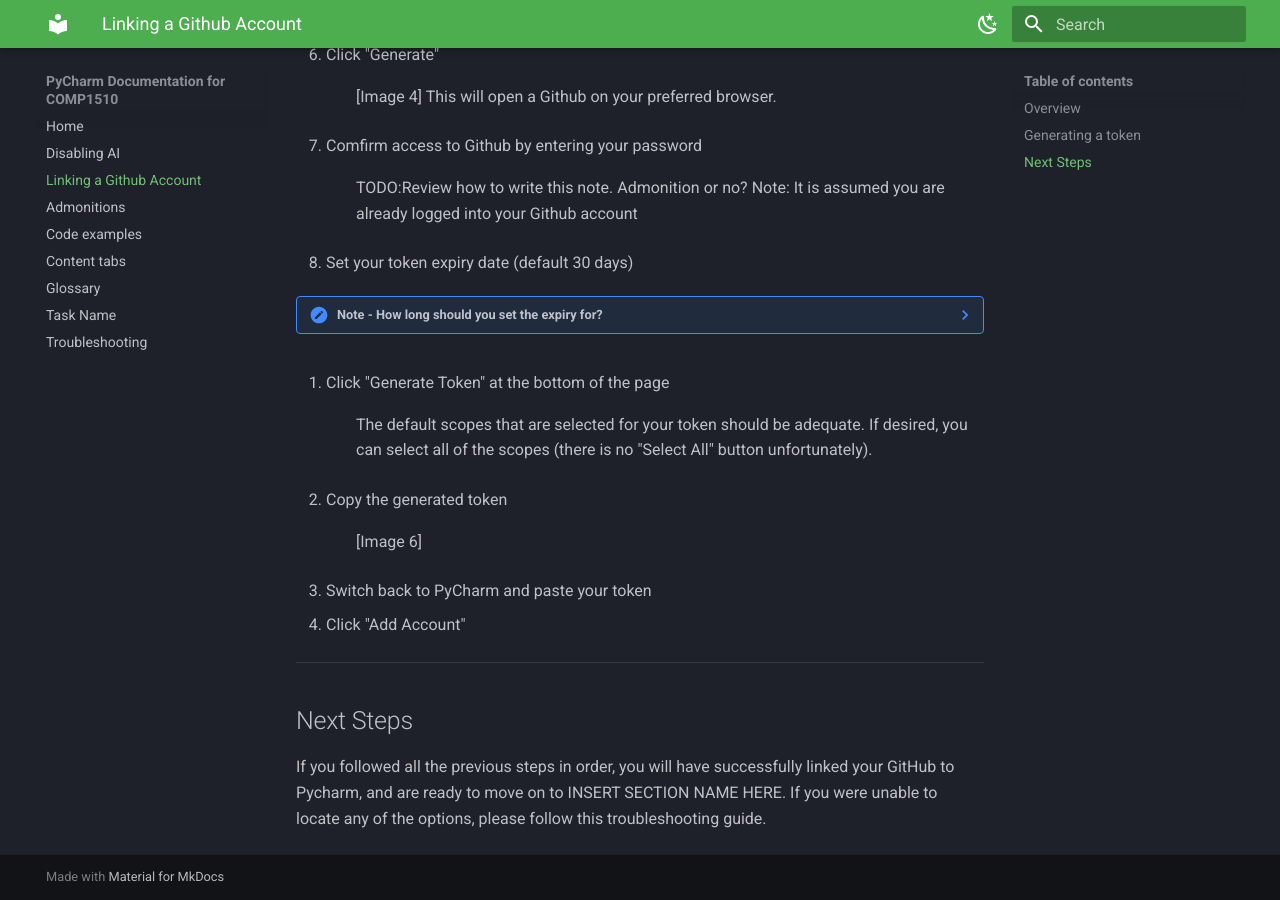
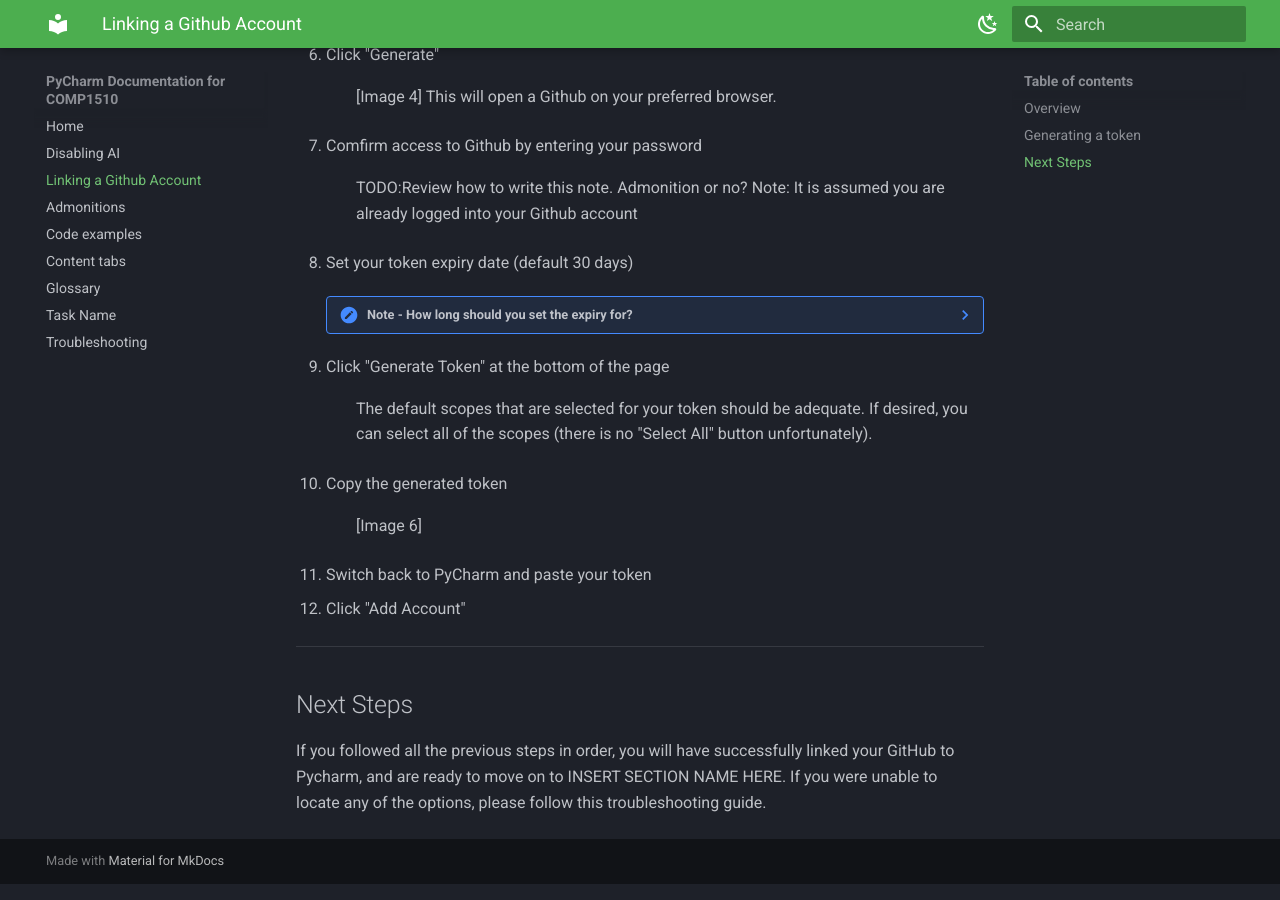
Before and after one commit to farahalterman/mkdocsDemo, an MkDocs documentation site: the page built from docs/Setting_Up_Github.md, in a window 1280 px wide and 900 px high, scrolled down 747 px. Built offline with MkDocs 1.6.1 and Material for MkDocs 9.7.7, drawn with Linux system fonts in a browser that asks for light colours.

Commit message:
Fix task numbering

```diff
--- a/docs/Setting_Up_Github.md
+++ b/docs/Setting_Up_Github.md
@@ -28,20 +28,23 @@ clone Github repositories, push and pull changes, and work on a codebase collabo
 :  TODO:Review how to write this note. Admonition or no?
    Note: It is assumed you are already logged into your Github account
 8. Set your token expiry date (default 30 days)
-??? note "Note - How long should you set the expiry for?"
 
-    Basically, the shorter the token life, the more secure it will be.
-    If someone gains access to your token, this will affect the integrity of your GitHub account.
-    We recommend setting your token for a custom amount of approximately 4 months (ie. until the end of the semester).
-    If choosing a shorter expiry, make sure that the expiration date does not line up with your midterm or final, as
-    generating a new token during your exam will lead to unneccesary stress.
+    ??? note "Note - How long should you set the expiry for?"
+
+        Basically, the shorter the token life, the more secure it will be.
+        If someone gains access to your token, this will affect the integrity of your GitHub account.
+        We recommend setting your token for a custom amount of approximately 4 months (ie. until the end of the semester).
+        If choosing a shorter expiry, make sure that the expiration date does not line up with your midterm or final, as
+        generating a new token during your exam will lead to unneccesary stress.
+
 9. Click "Generate Token" at the bottom of the page
-:  The default scopes that are selected for your token should be adequate.
-   If desired, you can select all of the scopes (there is no "Select All" button unfortunately).
+:   The default scopes that are selected for your token should be adequate.
+    If desired, you can select all of the scopes (there is no "Select All" button unfortunately).
 10. Copy the generated token
-:  [Image 6]
+:   [Image 6]
 11. Switch back to PyCharm and paste your token
 12. Click "Add Account"
+
 
 ---
 
```
